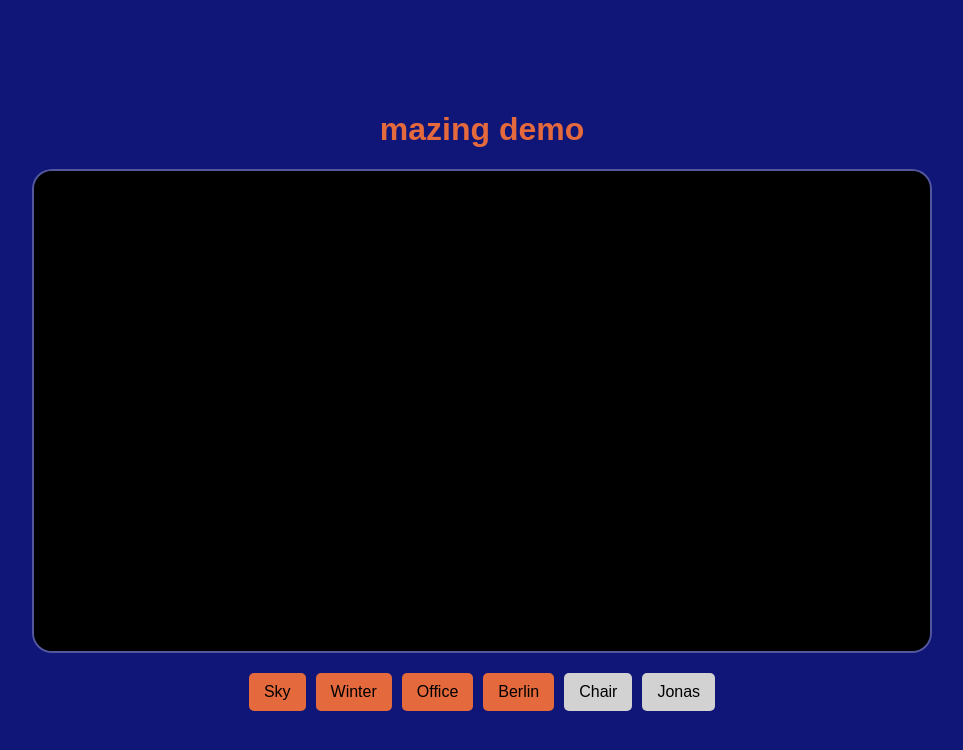
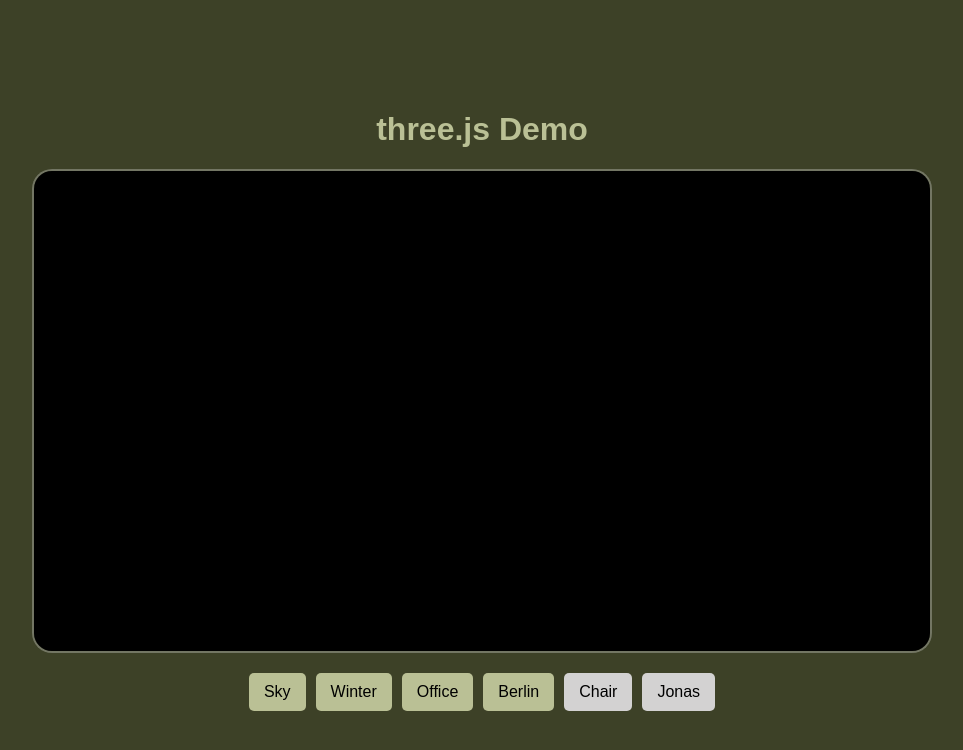
Before and after one commit to mantayjon/three.js_demo, a website built with Vite: page index.html in a window 1280 px wide. Shown: the whole page, without its empty margins (158-1121 px from the left). Built offline with nearby package versions, Linux system fonts and the light colour scheme; animation ran at ten frames a second; files whose address does not match are found by name.

Commit message:
update three.js demo

```diff
--- a/index.html
+++ b/index.html
@@ -2,7 +2,7 @@
 <html>
 	<head lang="en">
 		<meta charset="utf-8">
-		<title>Mazing Demo</title>
+		<title>three.js Demo</title>
 		<style>
 			body { margin: 0; }
 		</style>
@@ -10,7 +10,7 @@
 		<script type="module" src="src/main.js"></script>
 	</head>
 	<body>
-		<h1>mazing demo</h1>
+		<h1>three.js Demo</h1>
 
 		<div id="scene-container"></div>
 
--- a/src/components/scene.js
+++ b/src/components/scene.js
@@ -65,8 +65,8 @@ function createScene() {
                         child.material = material;
                     }
                 });
-                object.position.set(0, 0, 5);
-                object.scale.set(10, 10, 10);
+                object.position.set(0, 0, 10);
+                object.scale.set(20, 20, 20);
                 object.name = "LoadedModel";
                 scene.add(object);
                 loadingIndicator.style.display = "none";
--- a/src/styles/styles.css
+++ b/src/styles/styles.css
@@ -1,21 +1,21 @@
 body {
-    background-color: #101677;
+    background-color: #3D4127;
     display: flex;
     justify-content: center;
     align-items: center;
     height: 100vh;
     margin: 0;
-    flex-direction: column; /* Stacks the heading and scene container */
-    position: relative; /* Required to make the child relative positioned */
+    flex-direction: column;
+    position: relative;
 }
 
 h1 {
     font-size: 2rem;
     font-weight: bold;
     color: white;
-    z-index: 10; /* Ensure the heading is above the scene */
+    z-index: 10;
     font-family: Arial, Helvetica, sans-serif;
-    color: #e4693d;
+    color: #BAC095;
 }
 
 #scene-container {
@@ -44,7 +44,7 @@ h1 {
     cursor: pointer;
     font-size: 1rem;
     border-radius: 5px;
-    background-color: #e4693d;
+    background-color:#BAC095;
 }
 
 .bg-btn:hover, .obj-btn:hover{
```
Also changed, not shown: README.md, 2 other files.
